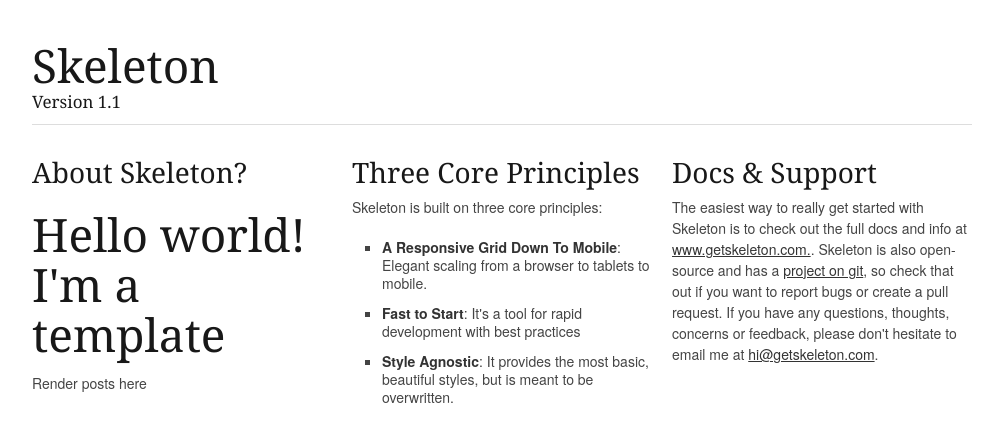
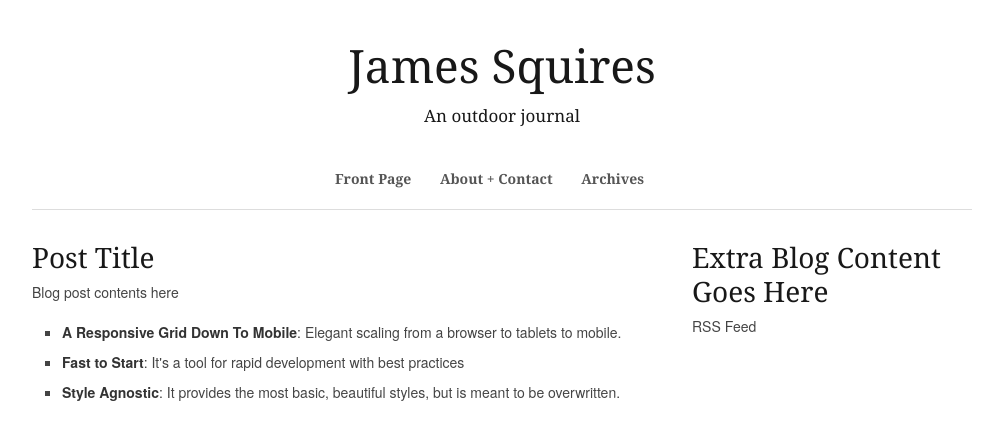
Before and after one commit to jamessqr/james-squires-dotcom, a Python web app: template blog/templates/index.html in a window 1280 px wide. Shown: the top 442 px of the page, without its empty margins (138-1135 px from the left). Run offline with Jinja, Linux system fonts and the light colour scheme; the template is opened without the code that fills it, so the values that code supplies are empty; some libraries are stand-ins or nearby versions.

Commit message:
working on layout styles, added Google Analytics

```diff
--- a/app.yaml
+++ b/app.yaml
@@ -4,6 +4,9 @@ runtime: python
 api_version: 1
 
 handlers:
+- url: /images
+  static_dir: blog/images
+
 - url: /stylesheets
   static_dir: blog/stylesheets
 
--- /dev/null
+++ b/blog/stylesheets/james-squires.css
@@ -0,0 +1,30 @@
+/* James Squires Blog Styles
+================================================== */
+
+#logo {
+	margin-top: 40px;
+	text-align:center;
+	font-family: Georgia, serif;
+}
+
+nav {
+	font-family: Georgia, serif;
+	text-align: center;
+}
+
+nav ul li {
+	display: inline;
+	list-style-type: none;
+	margin-right: 25px;
+}
+
+nav ul li a,
+nav ul li a:visited,
+nav ul li a:active  {
+	font-size: 14px;
+	color: #555;
+	text-decoration: none;
+	font-weight: bold; }
+nav ul li a:hover,
+nav ul li a:focus {
+	color: #222; }
--- a/blog/templates/index.html
+++ b/blog/templates/index.html
@@ -5,6 +5,11 @@ Blog of James Squires
 {% endblock %}
 
 {% block contents %}
-<h1>Hello world! I'm a template</h1>
-Render posts here
+<h3>Post Title</h3>
+<p>Blog post contents here</p>
+<ul class="square">
+	<li><strong>A Responsive Grid Down To Mobile</strong>: Elegant scaling from a browser to tablets to mobile.</li>
+	<li><strong>Fast to Start</strong>: It's a tool for rapid development with best practices</li>
+	<li><strong>Style Agnostic</strong>: It provides the most basic, beautiful styles, but is meant to be overwritten.</li>
+</ul>
 {% endblock %}
--- a/blog/templates/master.html
+++ b/blog/templates/master.html
@@ -25,6 +25,7 @@
 	<link rel="stylesheet" href="stylesheets/base.css">
 	<link rel="stylesheet" href="stylesheets/skeleton.css">
 	<link rel="stylesheet" href="stylesheets/layout.css">
+	<link rel="stylesheet" href="stylesheets/james-squires.css">
 
 	<!--[if lt IE 9]>
 		<script src="http://html5shim.googlecode.com/svn/trunk/html5.js"></script>
@@ -40,35 +41,29 @@
 </head>
 <body>
 
-
-
-	<!-- Primary Page Layout
-	================================================== -->
-
 	<div class="container">
 		<div class="sixteen columns">
-			<h1 class="remove-bottom" style="margin-top: 40px">Skeleton</h1>
-			<h5>Version 1.1</h5>
-			<hr />
+			<h1 id="logo">James Squires</h1>
+			<h5 style="text-align:center;margin-bottom: 40px;">An outdoor journal</h5>
+			<nav>
+				<ul>
+					<li><a href="#">Front Page</a></li>
+					<li><a href="#">About + Contact</a></li>
+					<li><a href="#">Archives</a></li>
+				</ul>
+				<hr />
+			</nav>
 		</div>
-		<div class="one-third column">
-			<h3>About Skeleton?</h3>
-			<p>{% block contents %}
-			Hello world!
-			{% endblock %}</p>
-		</div>
-		<div class="one-third column">
-			<h3>Three Core Principles</h3>
-			<p>Skeleton is built on three core principles:</p>
-			<ul class="square">
-				<li><strong>A Responsive Grid Down To Mobile</strong>: Elegant scaling from a browser to tablets to mobile.</li>
-				<li><strong>Fast to Start</strong>: It's a tool for rapid development with best practices</li>
-				<li><strong>Style Agnostic</strong>: It provides the most basic, beautiful styles, but is meant to be overwritten.</li>
-			</ul>
-		</div>
-		<div class="one-third column">
-			<h3>Docs &amp; Support</h3>
-			<p>The easiest way to really get started with Skeleton is to check out the full docs and info at <a href="http://www.getskeleton.com">www.getskeleton.com.</a>. Skeleton is also open-source and has a <a href="https://github.com/dhgamache/skeleton">project on git</a>, so check that out if you want to report bugs or create a pull request. If you have any questions, thoughts, concerns or feedback, please don't hesitate to email me at <a href="mailto:hi@getskeleton.com">hi@getskeleton.com</a>.</p>
+
+		<div class="sixteen columns clearfix">
+			<div class="eleven columns alpha">
+				{% block contents %}{% endblock %}
+			</div>
+
+			<div class="five columns omega">
+				<h3>Extra Blog Content Goes Here</h3>
+				<p>RSS Feed</p>
+			</div>
 		</div>
 
 	</div><!-- container -->
@@ -80,6 +75,21 @@
 	<script src="http://code.jquery.com/jquery-1.7.1.min.js"></script>
 	<script src="javascripts/tabs.js"></script>
 
+	<!-- Google Analytics -->
+	<script type="text/javascript">
+
+	  var _gaq = _gaq || [];
+	  _gaq.push(['_setAccount', 'UA-31273906-1']);
+	  _gaq.push(['_trackPageview']);
+
+	  (function() {
+	    var ga = document.createElement('script'); ga.type = 'text/javascript'; ga.async = true;
+	    ga.src = ('https:' == document.location.protocol ? 'https://ssl' : 'http://www') + '.google-analytics.com/ga.js';
+	    var s = document.getElementsByTagName('script')[0]; s.parentNode.insertBefore(ga, s);
+	  })();
+
+	</script>
+
 <!-- End Document
 ================================================== -->
 </body>
```
